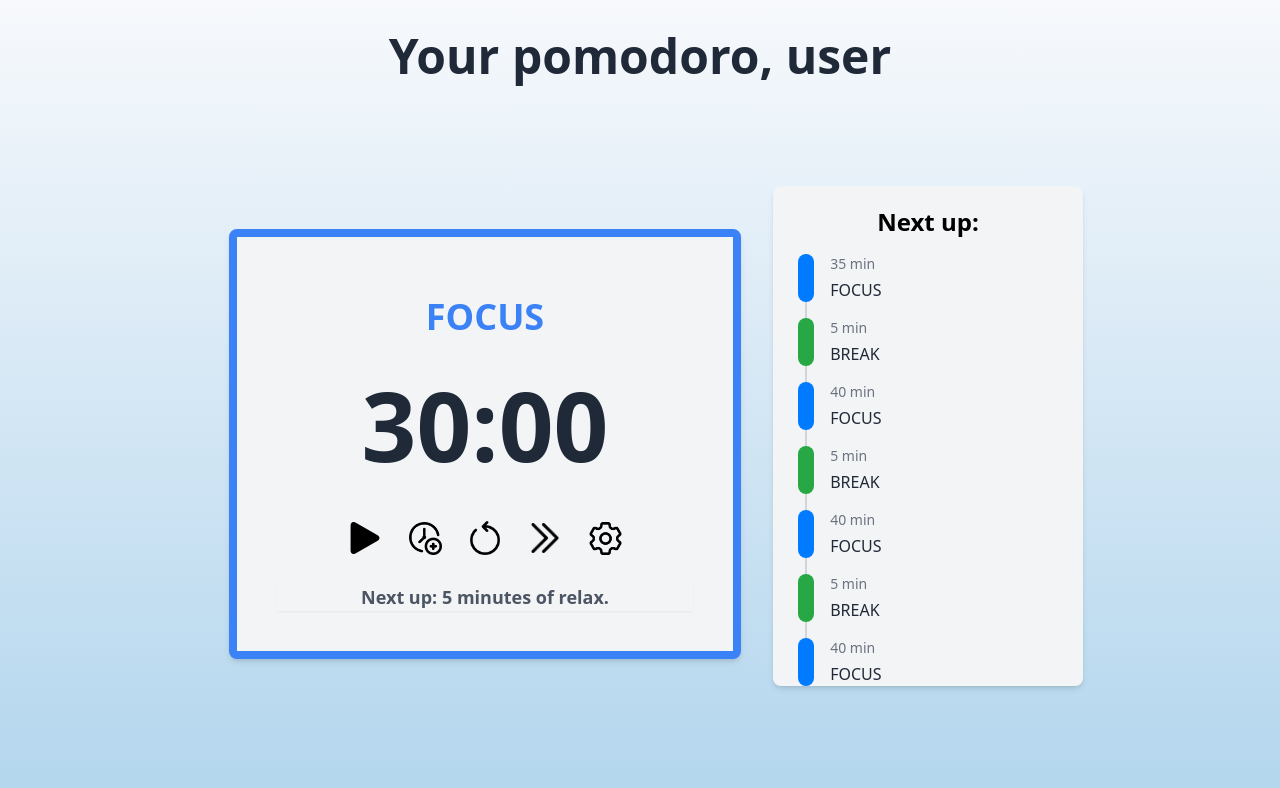
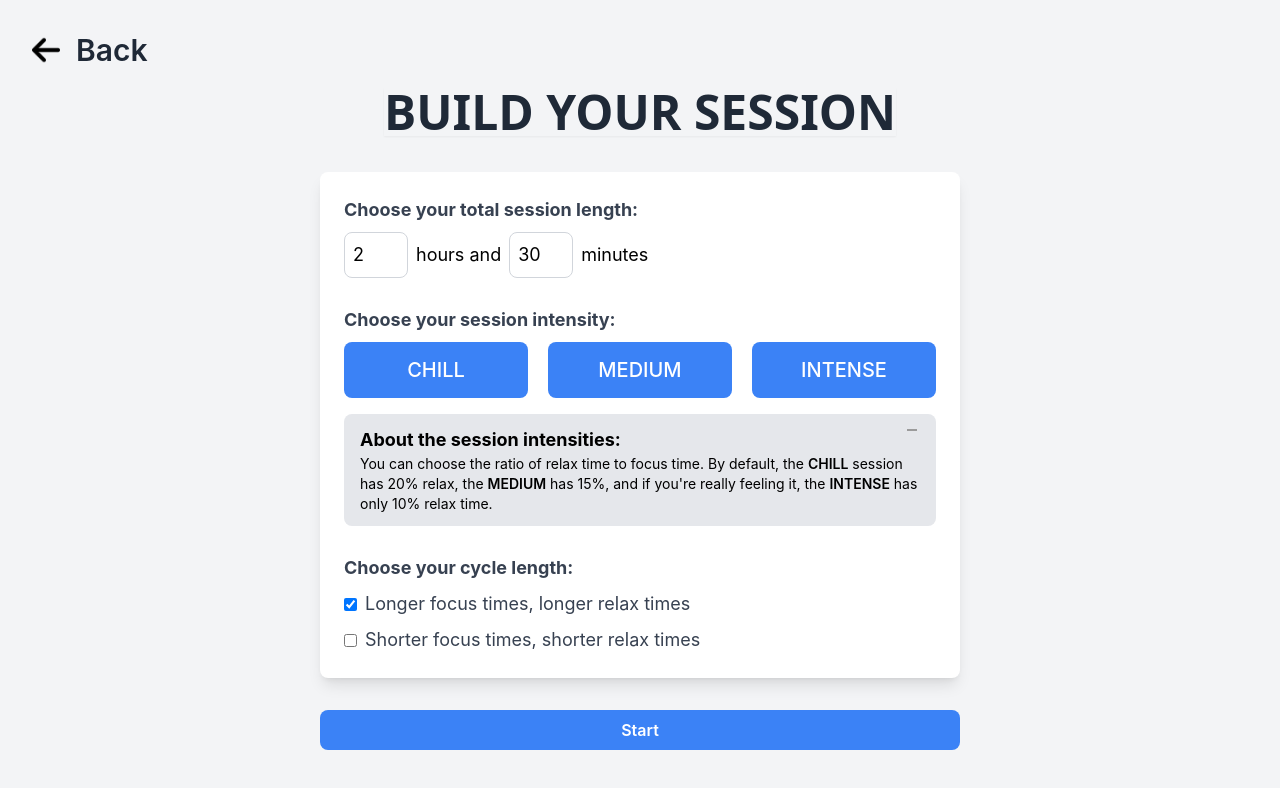
Before and after one commit to mikegaravani/TW-Project, a React (Vite) app in the folder client/: page /pomodoro in a window 1280 px wide. Shown: the top 788 px of the page. Built offline with nearby package versions, Linux system fonts and the light colour scheme.

Commit message:
start pomo SP algorithm

```diff
--- a/client/src/components/Pomodoro.jsx
+++ b/client/src/components/Pomodoro.jsx
@@ -3,6 +3,10 @@ import BasicPomodoro from "./pomodoro-components/BasicPomodoro";
 import SPPomodoro from "./pomodoro-components/SPPomodoro";
 import EntryPage from "./pomodoro-components/EntryPage";
 import SPBuilder from "./pomodoro-components/SPBuilder";
+
+// TODO check if these work from here
+const blueColor = "#007bff";
+const greenColor = "#28a745";
 
 // CONDITIONAL RENDERING
 
@@ -33,7 +37,7 @@ function Pomodoro() {
 
     // TODO for testing only
     <>
-      <SPPomodoro />
+      <SPBuilder />
     </>
   );
 }
--- a/client/src/components/pomodoro-components/SPPopup.jsx
+++ b/client/src/components/pomodoro-components/SPPopup.jsx
@@ -15,7 +15,7 @@ function SPPopup({ onClose }) {
     },
     {
       time: "5 min",
-      description: "BREAK",
+      description: "RELAX",
       color: greenColor,
     },
     {
--- a/client/src/components/pomodoro-components/SPProgress.jsx
+++ b/client/src/components/pomodoro-components/SPProgress.jsx
@@ -13,7 +13,7 @@ function SPProgress() {
     },
     {
       time: "5 min",
-      description: "BREAK",
+      description: "RELAX",
       color: greenColor,
     },
     {
@@ -23,7 +23,7 @@ function SPProgress() {
     },
     {
       time: "5 min",
-      description: "BREAK",
+      description: "RELAX",
       color: greenColor,
     },
     {
@@ -33,7 +33,7 @@ function SPProgress() {
     },
     {
       time: "5 min",
-      description: "BREAK",
+      description: "RELAX",
       color: greenColor,
     },
     {
--- /dev/null
+++ b/client/src/components/pomodoro-components/sessionCrafter.jsx
@@ -0,0 +1,64 @@
+// Function that creates the pomodoro session
+
+const blueColor = "#007bff";
+const greenColor = "#28a745";
+
+// Inputs: session length (hours and minutes), session intensity, cycle length (short or long)
+// hours -> int (0-23)
+// minutes -> int (0-59)
+// intensity -> int (1-3) [1 = chill, 2 = medium, 3 = intense]
+// longCycles -> bool [true = long, false = short]
+
+// Outputs: an object with the session steps, consisting of alternating focus and relax times
+
+// Example 1:
+
+// sessionCrafter(1, 0, 3, true) ->
+// [
+//   { time: "25 min", description: "FOCUS", color: blueColor },
+//   { time: "5 min", description: "RELAX", color: greenColor },
+//   { time: "30 min", description: "FOCUS", color: blueColor },
+// ];
+
+// Example 2:
+
+// sessionCrafter(4, 0, 1, true) ->
+// [
+//   { time: "50 min", description: "FOCUS", color: blueColor },
+//   { time: "10 min", description: "RELAX", color: greenColor },
+//   { time: "55 min", description: "FOCUS", color: blueColor },
+//   { time: "10 min", description: "RELAX", color: greenColor },
+//   { time: "55 min", description: "FOCUS", color: blueColor },
+//   { time: "10 min", description: "RELAX", color: greenColor },
+//   { time: "50 min", description: "FOCUS", color: blueColor },
+// ];
+
+export function sessionCrafter(hours, minutes, intensity, longCycles) {
+  const totalMinutes = hours * 60 + minutes;
+  if (totalMinutes <= 30) {
+    // If the session is 30 minutes or less, return a single focus session
+    return convertResult(totalMinutes);
+  }
+}
+
+// Converts the array of time sequences into a more verbose format
+
+// Example: convertResult([25, 5, 30]) ->
+// [
+//   { time: "25 min", description: "FOCUS", color: blueColor },
+//   { time: "5 min", description: "RELAX", color: greenColor },
+//   { time: "30 min", description: "FOCUS", color: blueColor },
+// ];
+
+function convertResult(arr) {
+  if (!Array.isArray(arr)) {
+    arr = [arr];
+  }
+  return arr.map((time, index) => {
+    if (index % 2 === 0) {
+      return { time: `${time} min`, description: "FOCUS", color: blueColor };
+    } else {
+      return { time: `${time} min`, description: "RELAX", color: greenColor };
+    }
+  });
+}
```
